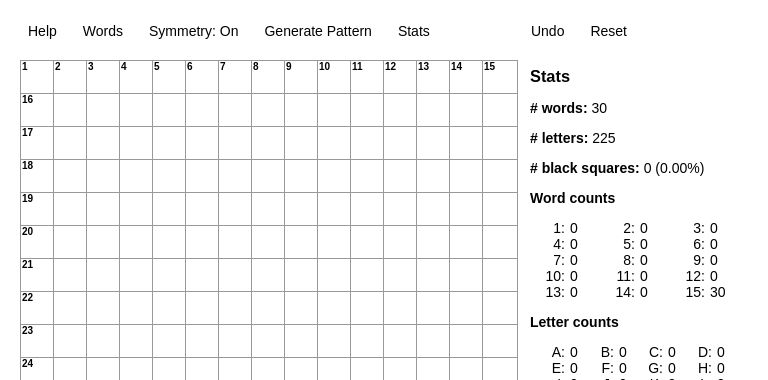
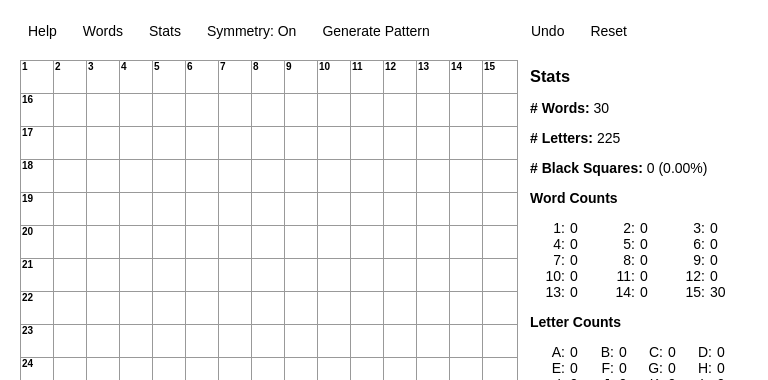
Before and after one commit to tatemunnich/crossword, a React (Create React App) app: page / in a window 1280 px wide. Both pictures are taken after a click on the button "Stats". Shown: the top 380 px of the page, without its empty margins (0-768 px from the left). Built offline with nearby package versions, Linux system fonts and the light colour scheme.

Commit message:
Aesthetic changes

```diff
--- a/src/App.css
+++ b/src/App.css
@@ -123,21 +123,9 @@ body {
   flex-direction: row;
 }
 
-/*.panel-contents {*/
-/*  width: 260px;*/
-/*  border-style: solid;*/
-/*  border-radius: 8px;*/
-/*  background-color: #dddddd;*/
-/*  border-color: #bfbfbf;*/
-/*  margin-left: 40px;*/
-/*  width: 260px;*/
-/*  height: 360px;*/
-/*  padding: 20px;*/
-/*  text-align: left;*/
-/*}*/
-
 .panel-contents {
   text-align: left;
+  width: 250px;
 }
 
 .word-length-stats {
--- a/src/components/Game.js
+++ b/src/components/Game.js
@@ -26,6 +26,8 @@ class Game extends React.Component {
             focusCol: null
         }
     }
+
+    //TODO: change help order, bold menu, maybe fix highlight square on away click
 
     transposeArray(array) {
         // https://stackoverflow.com/questions/17428587/transposing-a-2d-array-in-javascript
--- a/src/components/Menu.js
+++ b/src/components/Menu.js
@@ -10,9 +10,9 @@ class Menu extends React.Component {
                 <div className={"menubar-left"}>
                     <button className={"menu-button"} value={"Help"} onClick={this.props.onClick}>Help</button>
                     <button className={"menu-button"} value={"Words"} onClick={this.props.onClick}>Words</button>
+                    <button className={"menu-button"} value={"Stats"} onClick={this.props.onClick}>Stats</button>
                     <button className={"menu-button"} value={"symmetry"} onClick={this.props.onClick}>Symmetry: {this.props.symmetrical? "On" : "Off"}</button>
                     <button className={"menu-button"} value={"pattern"} onClick={this.props.onClick}>Generate Pattern</button>
-                    <button className={"menu-button"} value={"Stats"} onClick={this.props.onClick}>Stats</button>
                 </div>
                 <div className={"menubar-right"}>
                     <button className={"menu-button"} value="undo" onClick={this.props.onClick}>Undo</button>
--- a/src/components/Panel.js
+++ b/src/components/Panel.js
@@ -52,12 +52,12 @@ function StatsPanel(stats) {
 
     return <div className={"panel-contents"}>
         <h3>Stats</h3>
-        <p><strong># words:</strong> {stats.numWords}</p>
-        <p><strong># letters:</strong> {stats.letterTotal}</p>
-        <p><strong># black squares:</strong> {stats.blackCount} ({stats.blackPercent}%)</p>
-        <p style={{fontWeight: "bold"}}>Word counts</p>
+        <p><strong># Words:</strong> {stats.numWords}</p>
+        <p><strong># Letters:</strong> {stats.letterTotal}</p>
+        <p><strong># Black Squares:</strong> {stats.blackCount} ({stats.blackPercent}%)</p>
+        <p style={{fontWeight: "bold"}}>Word Counts</p>
         <div className={"word-length-stats"}>{lengthList}</div>
-        <p style={{fontWeight: "bold"}}>Letter counts</p>
+        <p style={{fontWeight: "bold"}}>Letter Counts</p>
         <div className={"letter-count-stats"}>{letterList}</div>
     </div>;
 }
```
